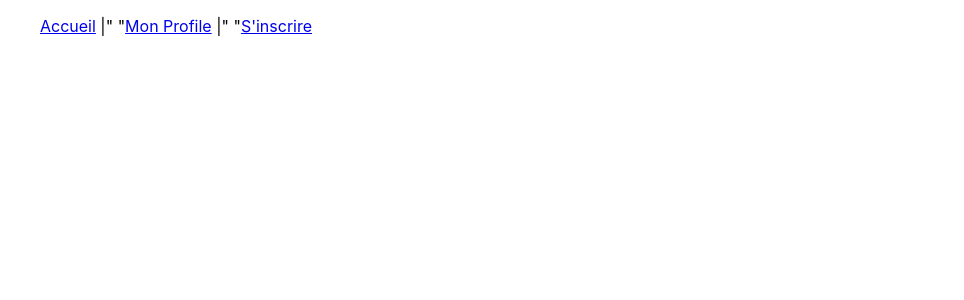
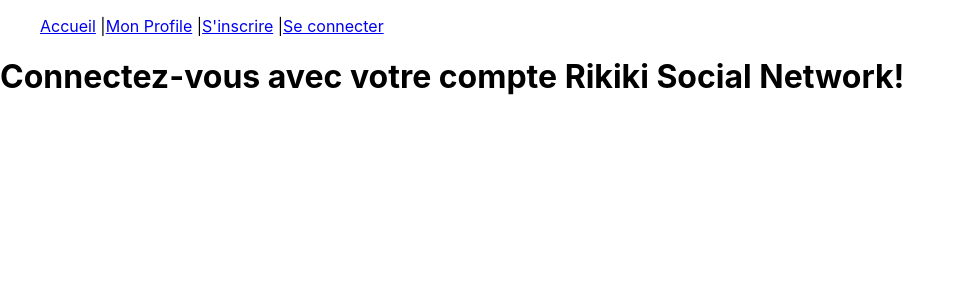
Before and after one commit to HaryRabarijoely/social_network_rikiki, a React (Create React App) app: page /Login in a window 1280 px wide. Shown: the top 300 px of the page, without its empty margins (0-964 px from the left). Built offline with nearby package versions, Linux system fonts and the light colour scheme.

Commit message:
adding login route

```diff
--- a/src/App.jsx
+++ b/src/App.jsx
@@ -7,6 +7,7 @@
 import Register from './pages/Register';
 import Profile from './pages/Profile';
 import Navbar from './components/Navbar';
+import Login from './pages/Login';
 
 function App() {
 
@@ -18,6 +19,7 @@
           <Route path="/" element={<Home />} />
           <Route path="/Profile" element={<Profile />} />
           <Route path="/Register" element={<Register />} />
+          <Route path="/Login" element={<Login />} />
         </Routes>
       </Router>
     </Provider>
--- a/src/components/Navbar/index.jsx
+++ b/src/components/Navbar/index.jsx
@@ -5,9 +5,10 @@
     return (
         <nav>
             <ul>
-                <Link to="/">Accueil</Link> |" "
-                <Link to="/Profile">Mon Profile</Link> |" "
-                <Link to="/Register">S'inscrire</Link>
+                <Link to="/">Accueil</Link> |
+                <Link to="/Profile">Mon Profile</Link> |
+                <Link to="/Register">S'inscrire</Link> |
+                <Link to="/Login">Se connecter</Link>
             </ul>
         </nav>
     );
--- /dev/null
+++ b/src/pages/Login/index.jsx
@@ -0,0 +1,10 @@
+import React from "react";
+
+const Login = () => {
+
+    return (
+        <h1>Connectez-vous avec votre compte Rikiki Social Network!</h1>
+    );
+};
+
+export default Login;
```
